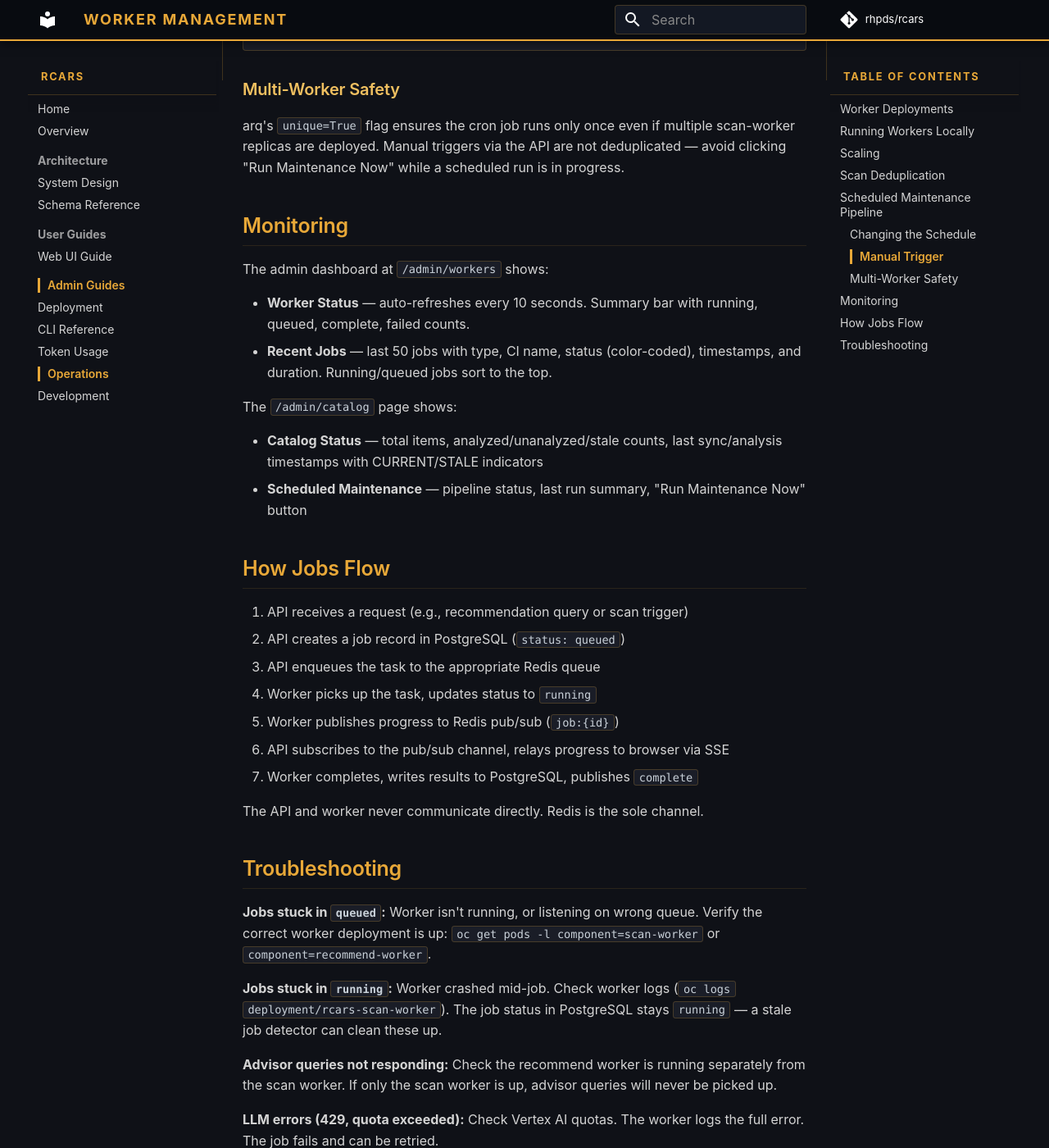
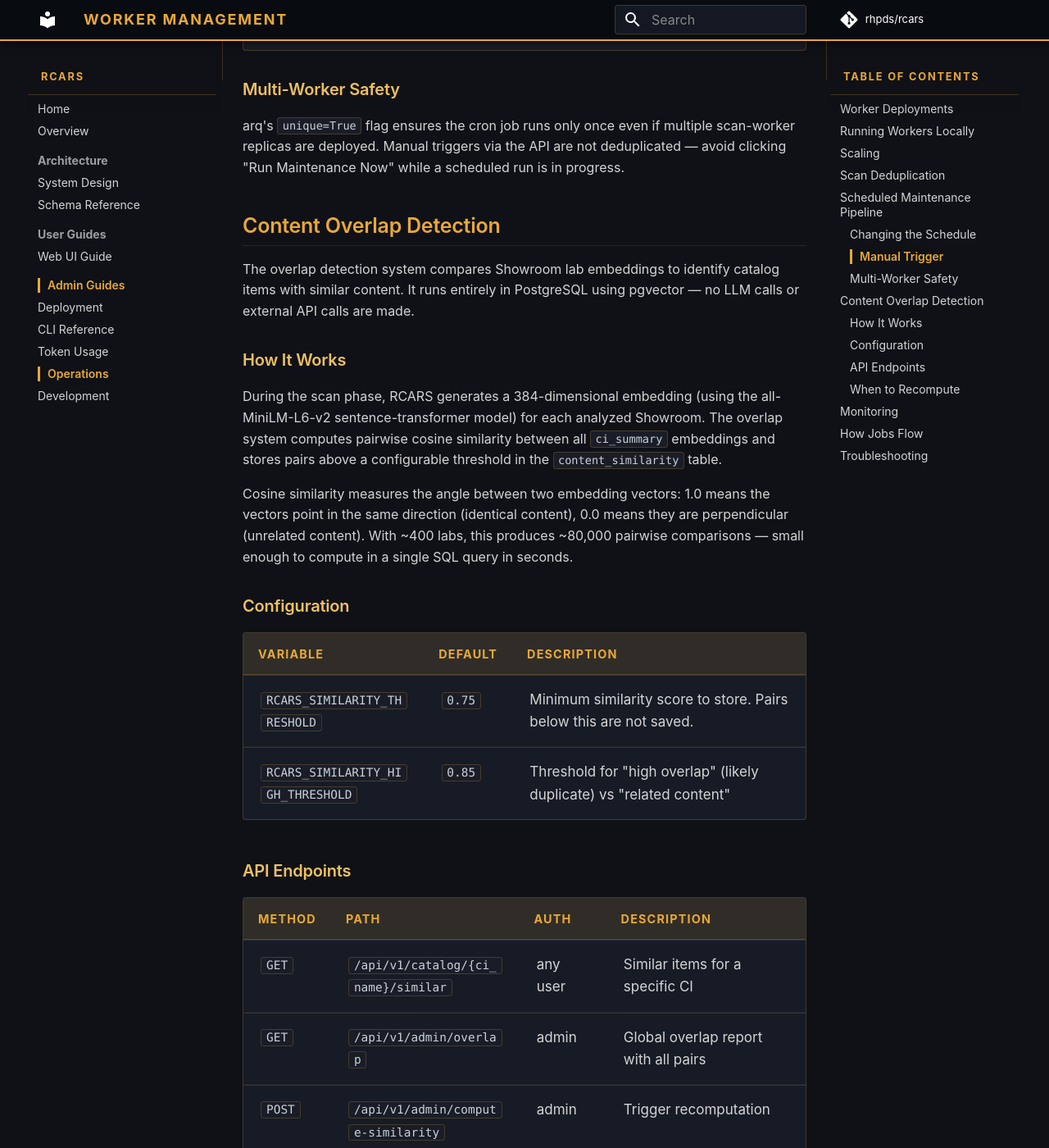
Before and after one commit to rhpds/rcars, an MkDocs documentation site: the page built from docs/admin/operations.md, in a window 1280 px wide and 1400 px high, scrolled down 4425 px. Shown: the whole window at 82% size. Built offline with MkDocs 1.6.1 and Material for MkDocs 9.7.7, drawn with Linux system fonts in a browser that asks for light colours; comment, search, counter and statistics services are not loaded; some of the changed text lies outside the part shown.

Commit message:
docs: Document content overlap detection feature
- Web guide: Overlap tab usage, Similar Content in Browse, how cosine similarity works
- Operations: configuration, API endpoints, when to recompute
- CLAUDE.md: new table, endpoints, endpoint count

Co-Authored-By: Claude Opus 4.6 (1M context) <noreply@anthropic.com>

```diff
--- a/docs/admin/operations.md
+++ b/docs/admin/operations.md
@@ -116,6 +116,43 @@ curl -X POST https://rcars-dev.apps.<domain>/api/v1/admin/run-maintenance \
 
 arq's `unique=True` flag ensures the cron job runs only once even if multiple scan-worker replicas are deployed. Manual triggers via the API are not deduplicated — avoid clicking "Run Maintenance Now" while a scheduled run is in progress.
 
+## Content Overlap Detection
+
+The overlap detection system compares Showroom lab embeddings to identify catalog items with similar content. It runs entirely in PostgreSQL using pgvector — no LLM calls or external API calls are made.
+
+### How It Works
+
+During the scan phase, RCARS generates a 384-dimensional embedding (using the all-MiniLM-L6-v2 sentence-transformer model) for each analyzed Showroom. The overlap system computes pairwise cosine similarity between all `ci_summary` embeddings and stores pairs above a configurable threshold in the `content_similarity` table.
+
+Cosine similarity measures the angle between two embedding vectors: 1.0 means the vectors point in the same direction (identical content), 0.0 means they are perpendicular (unrelated content). With ~400 labs, this produces ~80,000 pairwise comparisons — small enough to compute in a single SQL query in seconds.
+
+### Configuration
+
+| Variable | Default | Description |
+|---|---|---|
+| `RCARS_SIMILARITY_THRESHOLD` | `0.75` | Minimum similarity score to store. Pairs below this are not saved. |
+| `RCARS_SIMILARITY_HIGH_THRESHOLD` | `0.85` | Threshold for "high overlap" (likely duplicate) vs "related content" |
+
+### API Endpoints
+
+| Method | Path | Auth | Description |
+|---|---|---|---|
+| `GET` | `/api/v1/catalog/{ci_name}/similar` | any user | Similar items for a specific CI |
+| `GET` | `/api/v1/admin/overlap` | admin | Global overlap report with all pairs |
+| `POST` | `/api/v1/admin/compute-similarity` | admin | Trigger recomputation |
+
+Query parameter `min_score` (float, 0–1) is accepted on all three endpoints to override the default threshold.
+
+### When to Recompute
+
+Recompute after:
+
+- A full scan or re-analysis (embeddings may have changed)
+- Adding new catalog items with Showroom content
+- Changing the similarity threshold
+
+The computation is idempotent — it clears the old results and writes fresh pairs each time.
+
 ## Monitoring
 
 The admin dashboard at `/admin/workers` shows:
```
Also changed, not shown: CLAUDE.md (+6 -2 lines), docs/user/web-guide.md (+30 -1 lines).
